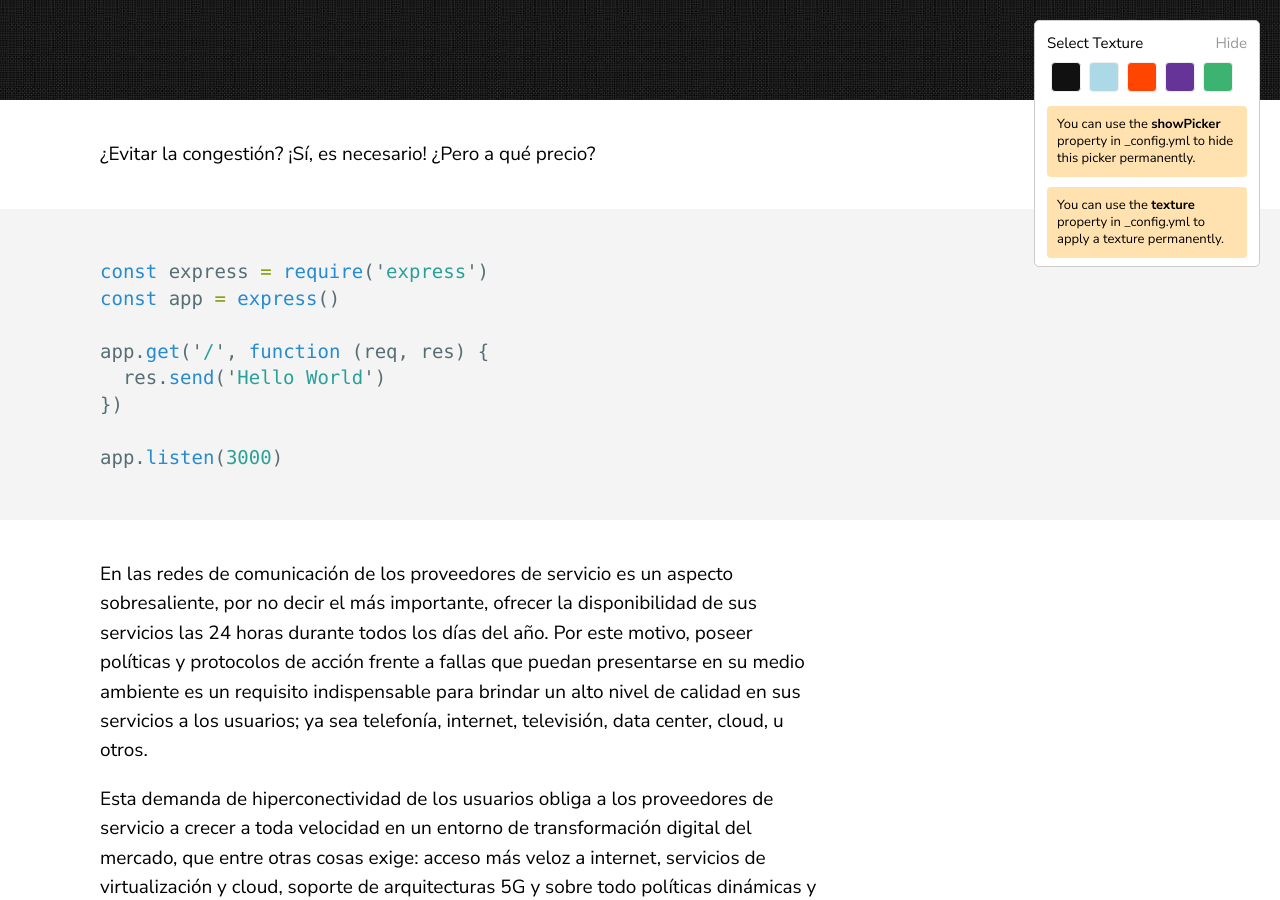
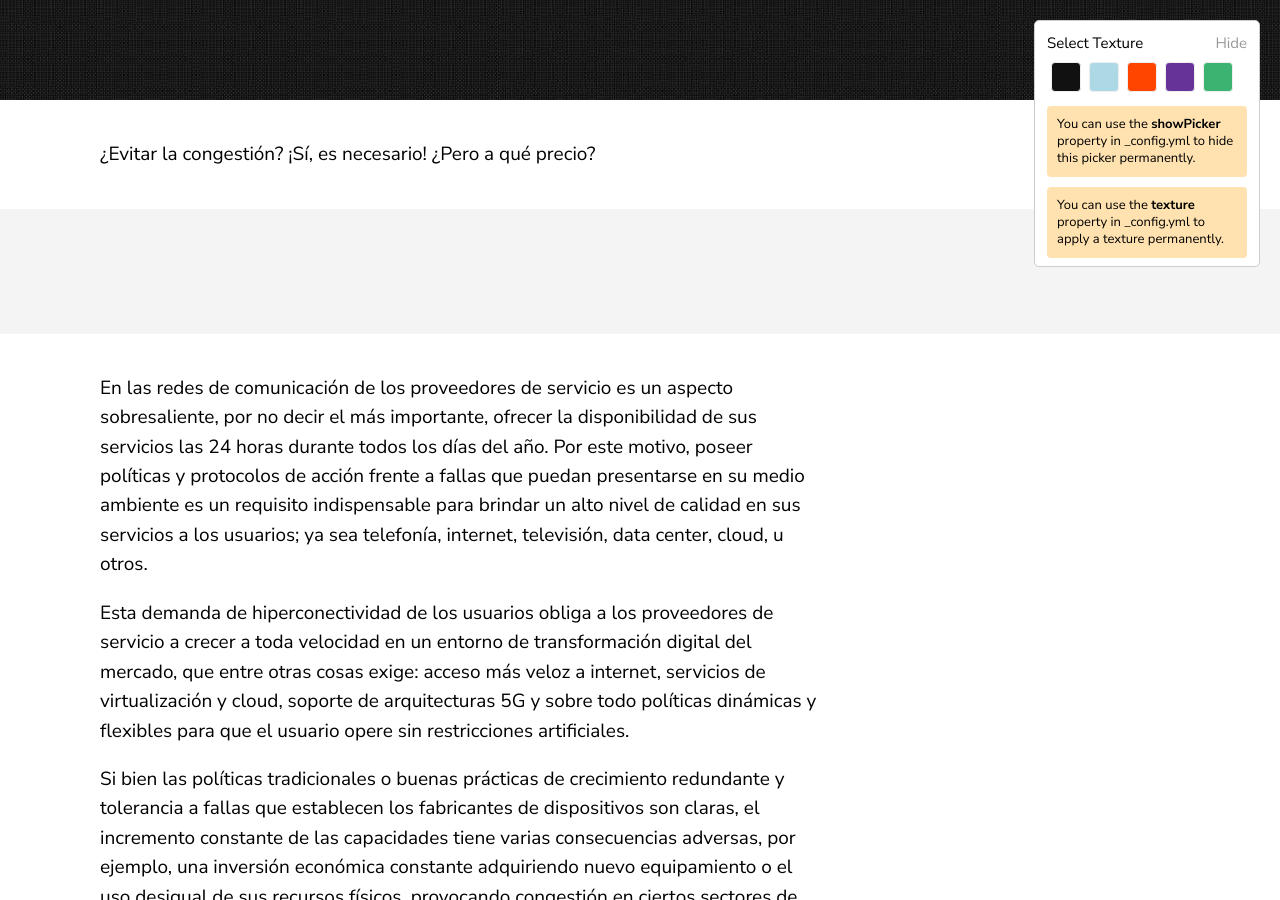
Before and after one commit to pablodiegovs/pablodiegovs.github.io, a Jekyll site: the page built from _posts/2020-11-30-traffic-engineering.markdown, in a window 1280 px wide and 900 px high, scrolled down 429 px. Built offline with Jekyll 4.4.1, drawn with Linux system fonts in a browser that asks for light colours; some of the changed text lies outside the part shown.

Commit message:
Update 2020-11-30-traffic-engineering.markdown

````diff
--- a/_posts/2020-11-30-traffic-engineering.markdown
+++ b/_posts/2020-11-30-traffic-engineering.markdown
@@ -8,14 +8,7 @@ categories: Javascript NodeJS
 ¿Evitar la congestión? ¡Sí, es necesario! ¿Pero a qué precio?
 
 ```javascript
-const express = require('express')
-const app = express()
 
-app.get('/', function (req, res) {
-  res.send('Hello World')
-})
-
-app.listen(3000)
 ```
 
 En las redes de comunicación de los proveedores de servicio es un aspecto sobresaliente, por no decir el más importante, ofrecer la disponibilidad de sus servicios las 24 horas durante todos los días del año. Por este motivo, poseer políticas y protocolos de acción frente a fallas que puedan presentarse en su medio ambiente es un requisito indispensable para brindar un alto nivel de calidad en sus servicios a los usuarios; ya sea telefonía, internet, televisión, data center, cloud, u otros.
@@ -34,11 +27,5 @@ Frente a la necesidad de una respuesta más ágil al constante crecimiento de la
 
 
 ```scss
-body {
-	font-family: 'Nunito Sans', sans-serif;
-	line-height: 1.5em;
-	margin: 0;
-	-webkit-font-smoothing: antialiased;
-	-moz-osx-font-smoothing: grayscale;
-}
+
 ```
````
